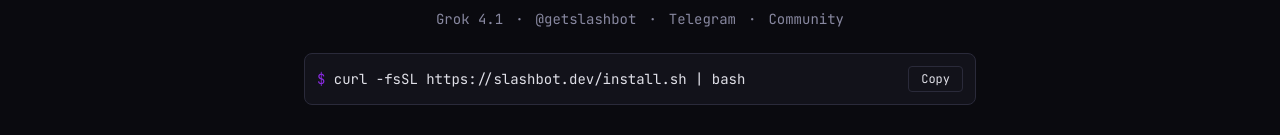
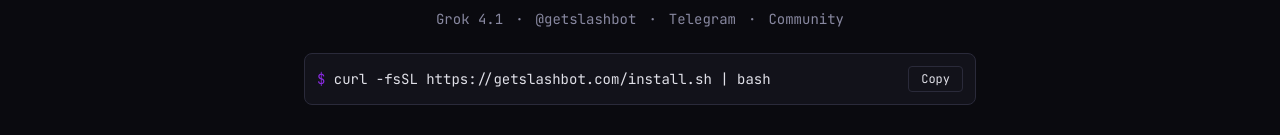
Before and after one commit to zorgspace/slashbot-web, a Next.js app: page / in a window 1280 px wide. Shown: the part 459-594 px from the top of the page. Built offline with nearby package versions, Linux system fonts and the light colour scheme; no server answers.

Commit message:
Update URL to getslashbot.com

```diff
--- a/src/app/page.tsx
+++ b/src/app/page.tsx
@@ -22,7 +22,7 @@
       .catch(() => {});
   }, []);
 
-  const installCommand = "curl -fsSL https://slashbot.dev/install.sh | bash";
+  const installCommand = "curl -fsSL https://getslashbot.com/install.sh | bash";
 
   const copyToClipboard = () => {
     navigator.clipboard.writeText(installCommand);
```
Also changed, not shown: 1 other file (tests, documents, lock files or other folders).
